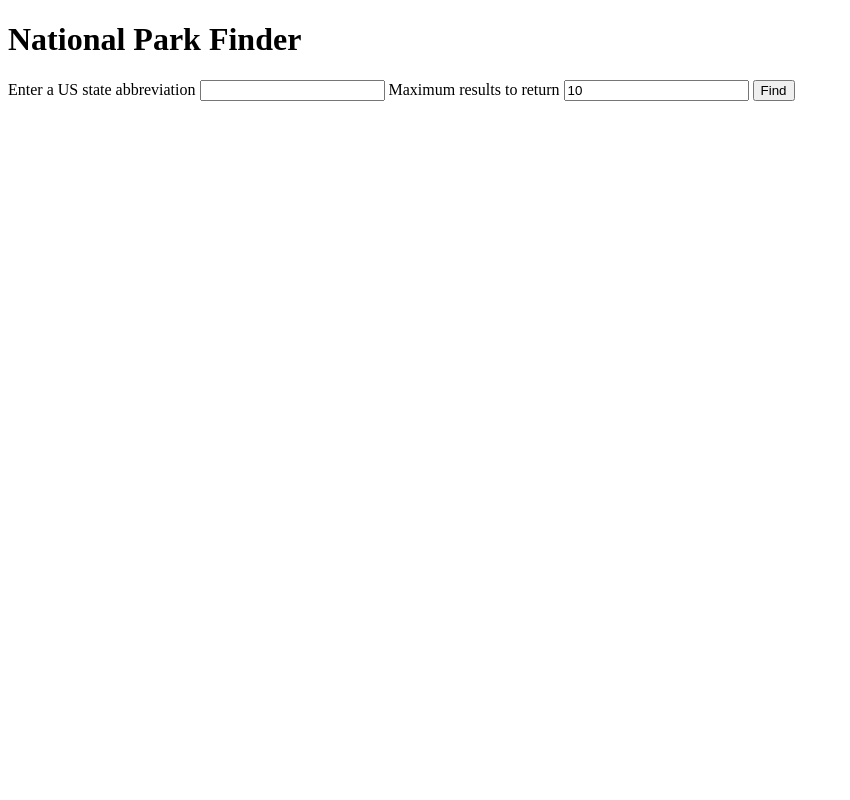
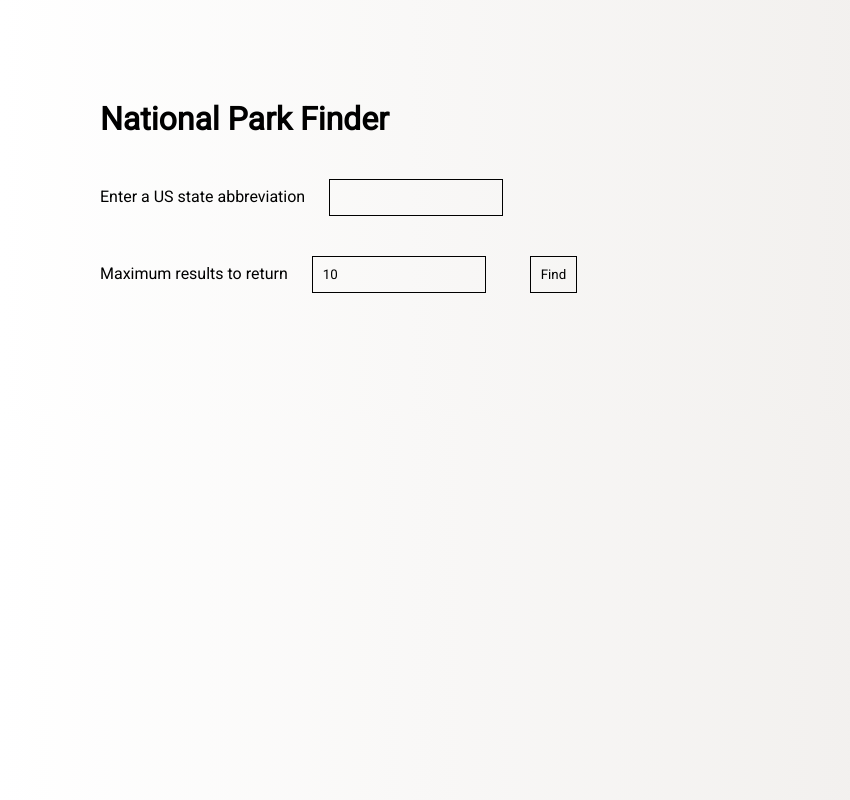
Before and after one commit to christineyoo/national-park-app, a plain HTML site: page index.html in a window 1280 px wide. Shown: the whole page, without its empty margins (0-850 px from the left). Drawn offline with nearby package versions, Linux system fonts and the light colour scheme.

Commit message:
added styling

```diff
--- a/index.css
+++ b/index.css
@@ -1,9 +1,53 @@
+@import url("https://fonts.googleapis.com/css2?family=Roboto:wght@300;400&display=swap");
+
 * {
-    box-sizing: border-box;
-  }
+  box-sizing: border-box;
+  font-family: "Roboto", sans-serif;
+}
 
-  .error-message {
-    color: red;
+body {
+  background: #ece9e6; /* fallback for old browsers */
+  background: -webkit-linear-gradient(
+    to right,
+    #ffffff,
+    #ece9e6
+  ); /* Chrome 10-25, Safari 5.1-6 */
+  background: linear-gradient(
+    to right,
+    #ffffff,
+    #ece9e6
+  ); /* W3C, IE 10+/ Edge, Firefox 16+, Chrome 26+, Opera 12+, Safari 7+ */
+
+  margin: 100px;
+}
+
+a {
+  color: #000;
+  text-decoration: none;
+}
+
+li {
+  list-style-type: none;
+}
+
+#button {
+  margin: 20px;
+  padding: 10px;
+  background-color: Transparent;
+  border: 1px solid #000;
+  color: #000;
+}
+
+.field {
+  margin: 20px;
+  padding: 10px;
+  background-color: Transparent;
+  border: 1px solid #000;
+  color: #000;
+}
+
+.error-message {
+  color:  #DC2424;
 }
 
 .hidden {
--- a/index.html
+++ b/index.html
@@ -14,12 +14,12 @@
 
         <form id="js-form">
             <label for="js-search-term">Enter a US state abbreviation</label>
-            <input type="text" name="search-term" id="js-search-term" required>
+            <input type="text" name="search-term" id="js-search-term" class="field" required><br>
 
             <label for="js-max-results">Maximum results to return</label>
-            <input type="number" name="max-results" id="js-max-results" value="10">
+            <input type="number" name="max-results" id="js-max-results" class="field" value="10">
 
-            <input type="submit" value="Find">
+            <input type="submit" id="button" value="Find">
         </form>
 
         <p id="js-error-message" class="error-message"></p>
--- a/index.js
+++ b/index.js
@@ -18,7 +18,7 @@ function displayResults(responseJson) {
           `<li><h3>${responseJson.data[i].fullName}</h3>
             <p>${responseJson.data[i].description}</p>
             <p><a href="${responseJson.data[i].url}" target="_blank">${responseJson.data[i].url}</a></p>
-            </li>`
+            </li><hr>`
         );
       }
   //display the results section
```
